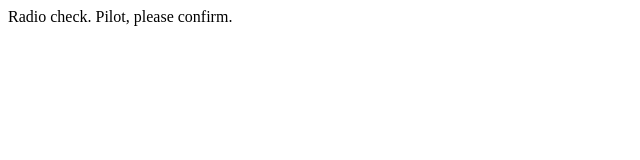
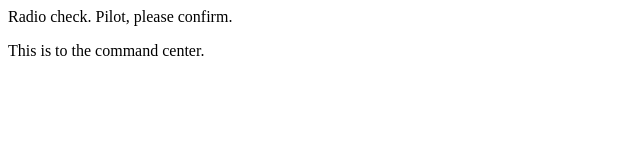
Before and after one commit to cheritalashley/communication-log, a plain HTML site: page index.html in a window 1280 px wide. Shown: the whole page, without its empty margins (0-640 px from the left). Drawn offline with Linux system fonts and the light colour scheme.

Commit message:
Added second line to log.

```diff
--- a/index.html
+++ b/index.html
@@ -1,5 +1,6 @@
 <html>
 <body>
-   <p>Radio check. Pilot, please confirm.</p>
+    <p>Radio check. Pilot, please confirm.</p>
+    <p>This is to the command center.</p>
 </body>
 </html>
```
